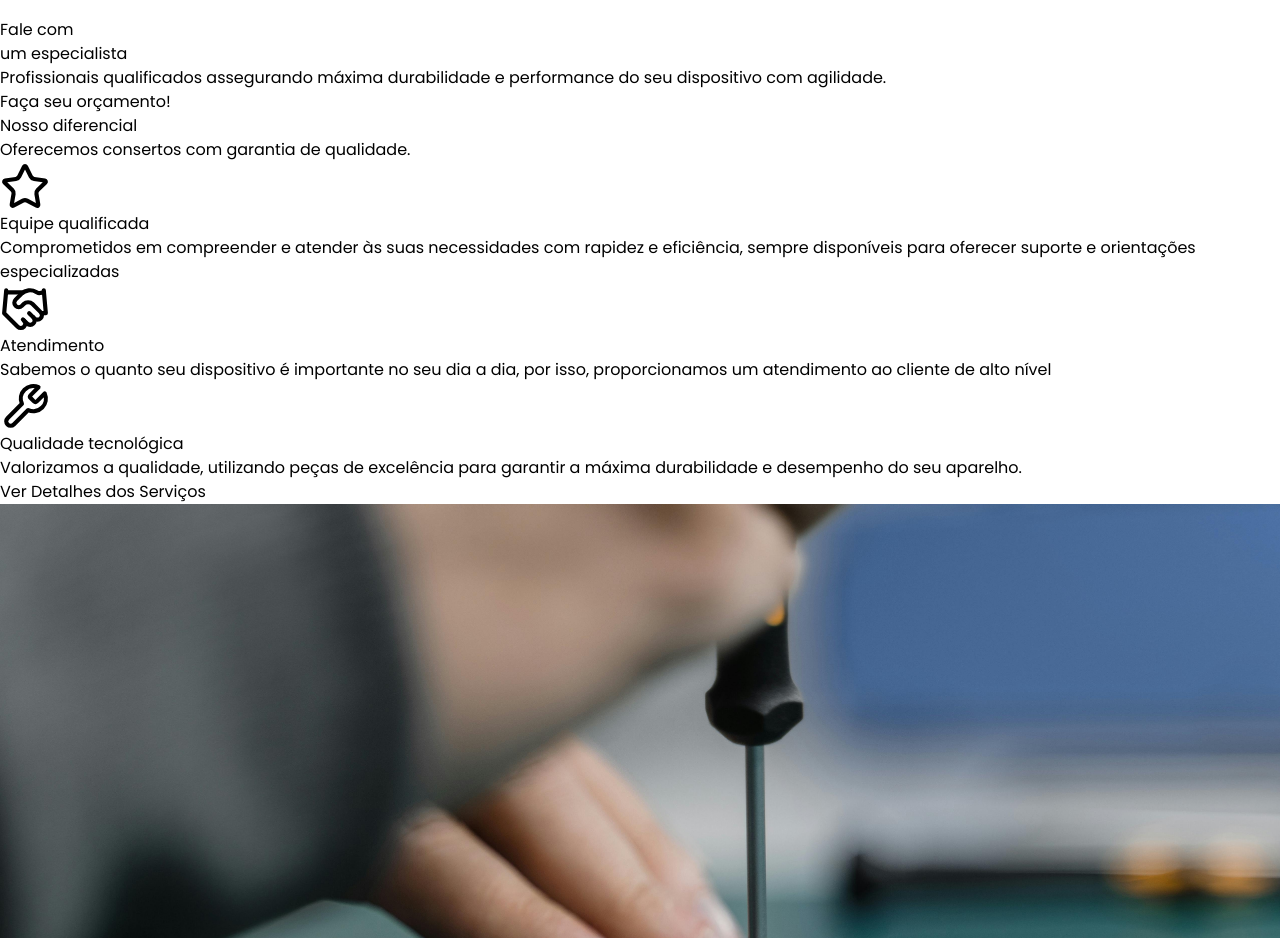
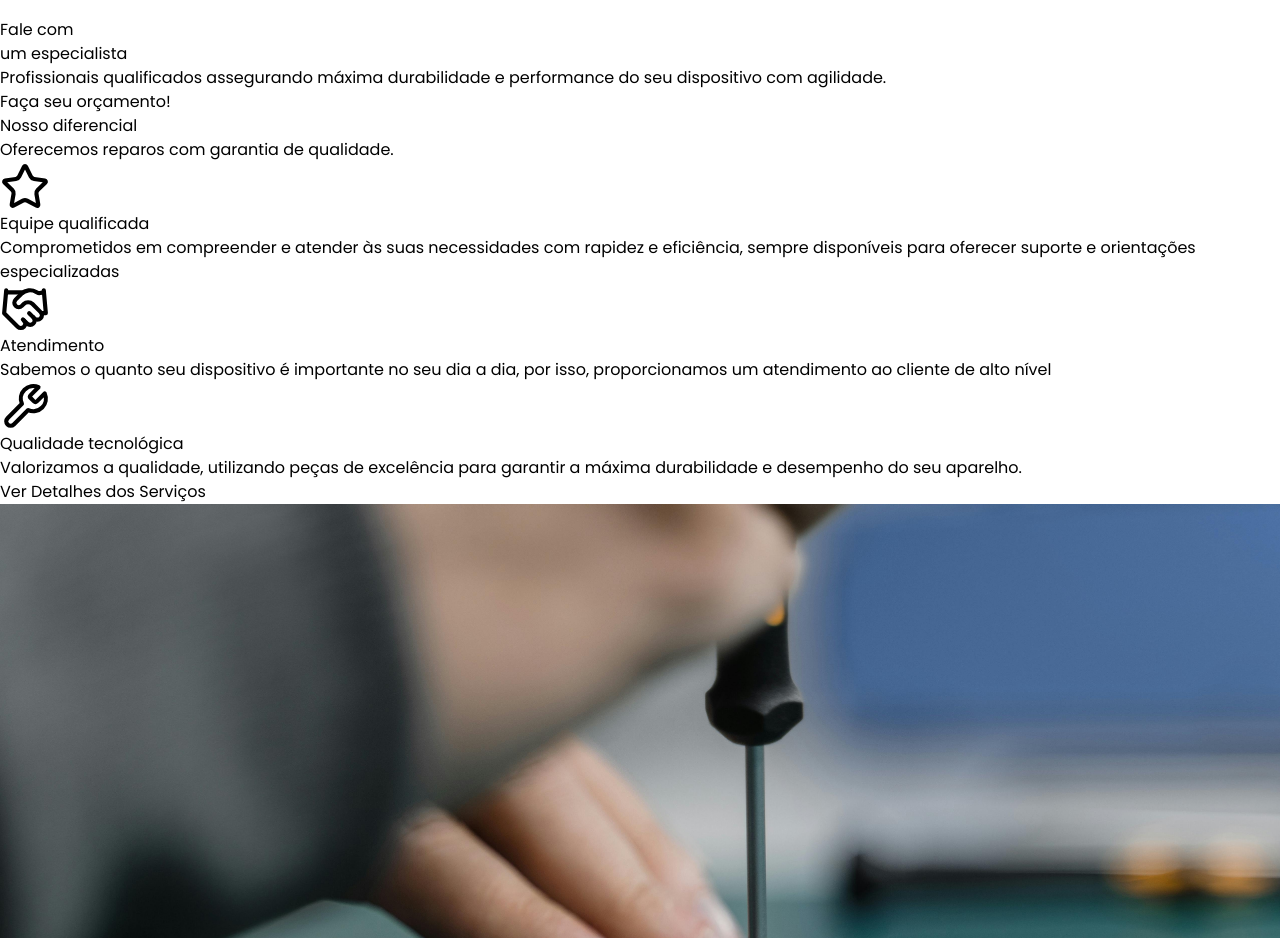
Before and after one commit to rafaelrch/consertaMaca-LP, a React (Vite) app: page / in a window 1280 px wide. Shown: the part 780-1718 px from the top of the page. Built offline with nearby package versions, Linux system fonts and the light colour scheme; grey boxes are pictures that could not be loaded.

Commit message:
alteração da palavra consertos no diferencial

```diff
--- a/src/components/Serviços.jsx
+++ b/src/components/Serviços.jsx
@@ -13,7 +13,7 @@ function Serviços() {
       Nosso diferencial
       </span>
       <p className='text-center mt-5 font-light text-sm text-neutral-500'>
-      Oferecemos consertos com garantia de qualidade.
+      Oferecemos reparos com garantia de qualidade.
       </p>
       <div className="flex flex-wrap justify-center items-center mx-5 space-x-1 py-16">
           <div className="w-full sm:w-1/2 lg:w-1/5 p-2 ">
```
